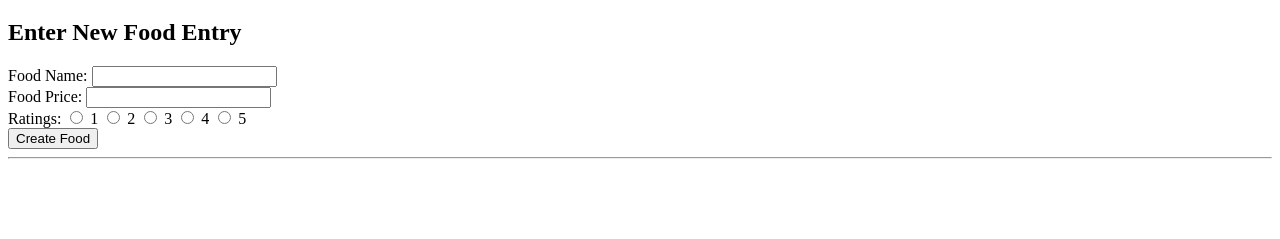
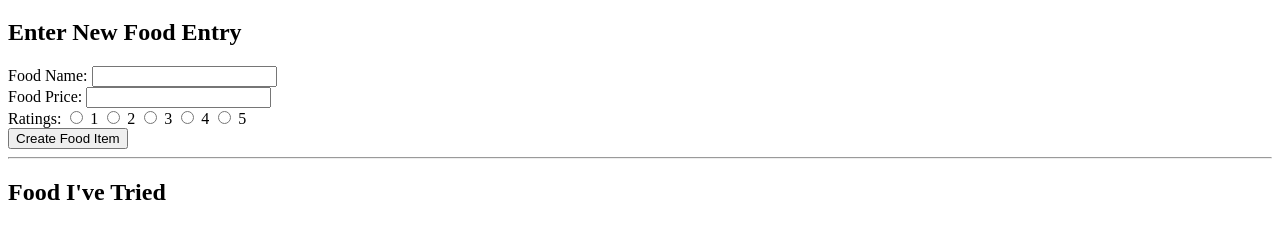
Before and after one commit to tancrescens/food-stack, a website: page index.html in a window 1280 px wide. Shown: the part 61-300 px from the top of the page. Drawn offline with nearby package versions, Linux system fonts and the light colour scheme; no server answers.

Commit message:
Cosmetic changes in index.html

```diff
--- a/index.html
+++ b/index.html
@@ -30,12 +30,13 @@
         <label>5</label>
       </div>
 
-      <input type="button" value="Create Food" id="createFoodItemBtn" />
+      <input type="button" value="Create Food Item" id="createFoodItemBtn" />
     </div>
 
     <hr />
 
     <!-- Display Food List -->
+    <h2>Food I've Tried</h2>
     <ol id="foods"></ol>
 
     <!-- axios cdn -->
```
